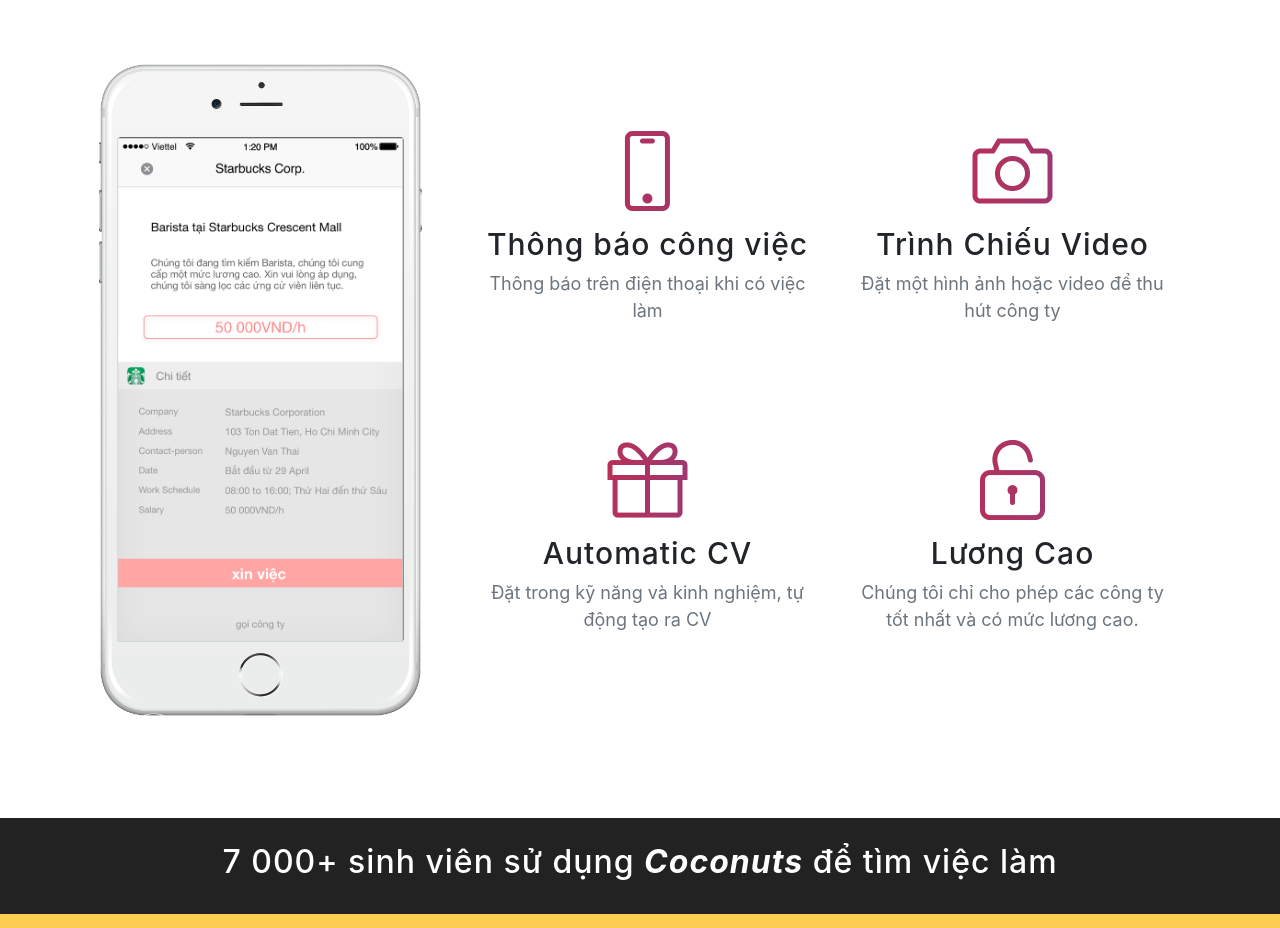
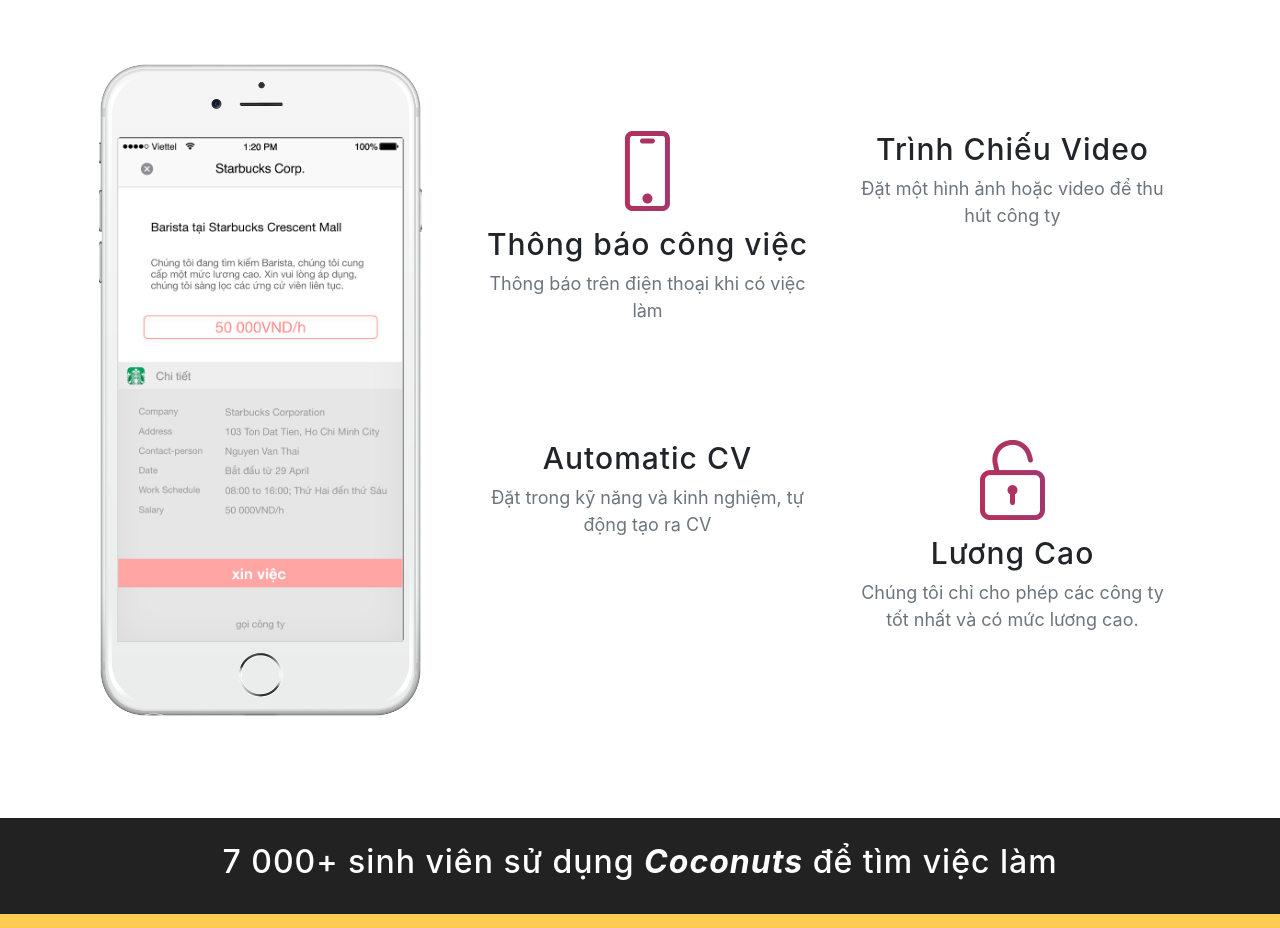
Before and after one commit to johnnetr/coconuts, a website with bundled scripts: page index.html in a window 1280 px wide. Shown: the part 1200-2128 px from the top of the page. Built offline with nearby package versions, Linux system fonts and the light colour scheme; a web font is replaced by a local one.

Commit message:
updated mobile view

```diff
--- a/index.html
+++ b/index.html
@@ -185,7 +185,7 @@
                   </div>
                   <div class="col-lg-6">
                     <div class="feature-item">
-                      <i class="icon-camera text-primary"></i>
+                      <i class="icon-camera text-primary d-lg-none"></i>
                       <h3>Trình Chiếu Video</h3>
                       <p class="text-muted">Đặt một hình ảnh hoặc video để thu hút công ty</p>
                     </div>
@@ -194,7 +194,7 @@
                 <div class="row">
                   <div class="col-lg-6">
                     <div class="feature-item">
-                      <i class="icon-present text-primary"></i>
+                      <i class="icon-present text-primary d-lg-none"></i>
                       <h3>Automatic CV</h3>
                       <p class="text-muted">Đặt trong kỹ năng và kinh nghiệm, tự động tạo ra CV</p>
                     </div>
```
